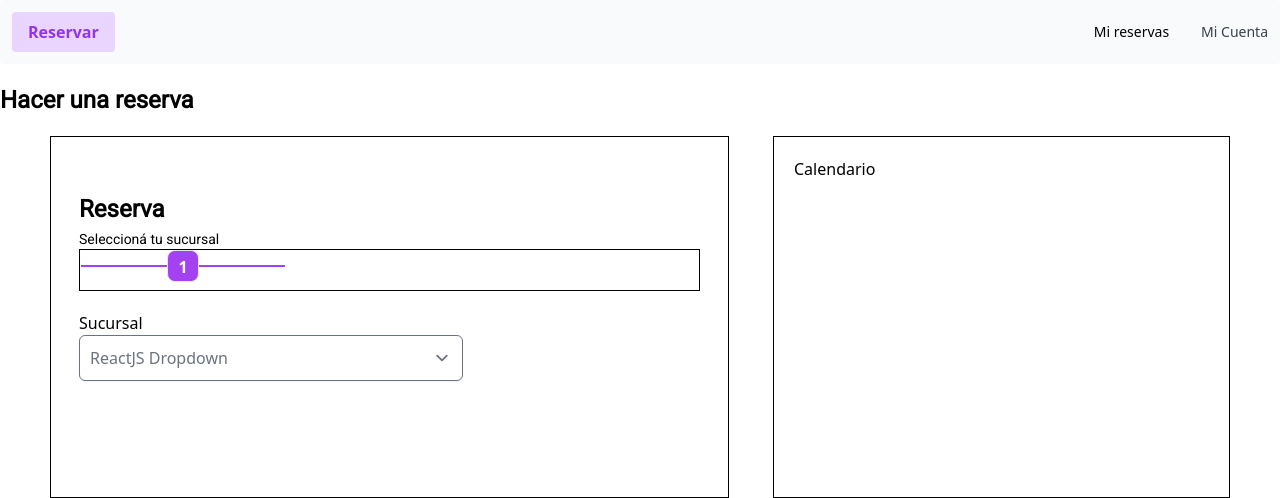
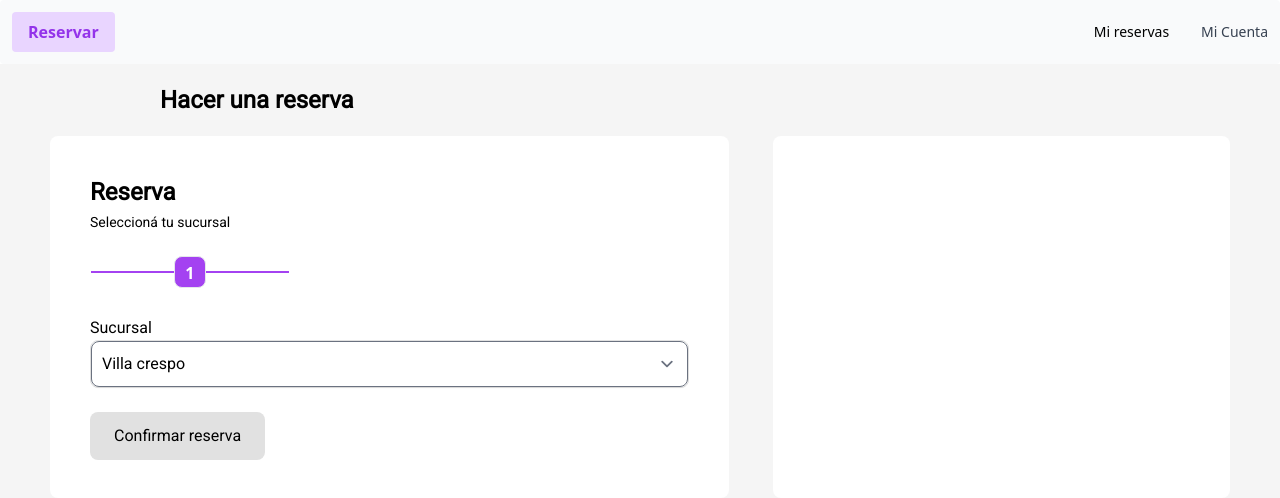
Before and after one commit to Rodriix99/Mi-Turno-Webapp-Front, a React (Create React App) app: page /bookingPanel in a window 1280 px wide. Shown: the top 498 px of the page. Built offline with nearby package versions, Linux system fonts and the light colour scheme.

Commit message:
fix components

```diff
--- a/src/App.tsx
+++ b/src/App.tsx
@@ -17,7 +17,6 @@ function App(): JSX.Element {
         <Route path="/counter" element={<Counter />} />
         <Route path="/register" element={<Register />} />
         <Route path="/bookingPanel" element={<BookingPanel />} />
-
         <Route path="/newOperator" element={<NewOperator />} />
       </Routes>
     </>
--- a/src/Component/BookingPanel.tsx
+++ b/src/Component/BookingPanel.tsx
@@ -1,25 +1,28 @@
 import React, { useEffect, useState } from "react";
 import Dropdown from "../commons/DropDown";
 import Steps from "./utils/Steps";
+import { Button } from "../commons/Button";
 
 const BookingPanel = () => {
   const [branch, setBranch] = useState("");
   return (
-    <section>
-      <h1 className="font-roboto text-2xl font-bold mt-5 mb-5 text-start">
-        Hacer una reserva
-      </h1>
+    <section className="bg-grey1 h-screen">
+      <div className="flex flex-col ml-[10rem]">
+        <h1 className="font-roboto text-2xl font-bold mt-5 mb-5 text-start">
+          Hacer una reserva
+        </h1>
+      </div>
       <div className=" flex justify-center ">
-        <div className="flex flex-col border border-black w-679 h-362 mr-8 p-7">
-          <div className="flex justify-start flex-col">
-            <h1 className="font-roboto text-2xl font-bold mt-7 mb-1 text-start ">
+        <div className="flex flex-col rounded-lg w-679 h-362 mr-8 py-8 px-10 bg-white">
+          <div className="flex justify-start flex-col mt-2 ">
+            <h1 className="font-roboto text-2xl font-bold  mb-1 text-start ">
               Reserva
             </h1>
             <h2 className="block text-sm text-black font-roboto">
               Seleccioná tu sucursal
             </h2>
           </div>
-          <div className="flex w-full border border-black flex-col">
+          <div className="flex w-full  flex-col mt-6">
             <Steps
               icon="1"
               text=""
@@ -27,12 +30,15 @@ const BookingPanel = () => {
               textColor="text-violet"
             />
           </div>
-          <div className="flex w-full flex-col mt-5">
+          <div className="flex w-full flex-col mt-5 font-roboto">
             <h2>Sucursal</h2>
             <Dropdown />
           </div>
+          <div className="flex justify-start mt-6">
+            <Button />
+          </div>
         </div>
-        <div className="border border-black w-457 ml-3 p-5">Calendario</div>
+        <div className=" w-457 ml-3 p-5 rounded-lg bg-white"></div>
       </div>
     </section>
   );
--- /dev/null
+++ b/src/commons/Button.tsx
@@ -0,0 +1,7 @@
+export const Button = () => {
+  return (
+    <button className="bg-grey3 font-roboto rounded-lg py-3 px-6">
+      Confirmar reserva
+    </button>
+  );
+};
--- a/src/commons/DropDown.tsx
+++ b/src/commons/DropDown.tsx
@@ -2,12 +2,12 @@ import React from "react";
 
 export default function Dropdown() {
   return (
-    <div className="relative w-full lg:max-w-sm">
-      <select className="w-full p-2.5 text-gray-500 bg-white border rounded-md shadow-sm outline-none appearance-none focus:border-indigo-600">
-        <option>ReactJS Dropdown</option>
-        <option>Laravel 9 with React</option>
-        <option>React with Tailwind CSS</option>
-        <option>React With Headless UI</option>
+    <div className="relative w-full border border-grey3 rounded-lg ">
+      <select className="w-full p-2.5 border rounded-lg shadow-sm  focus:border-indigo-600 font-roboto">
+        <option>Villa crespo</option>
+        <option>Burzaco</option>
+        <option>Ituzaingo</option>
+        <option>Tropitango</option>
       </select>
     </div>
   );
```
